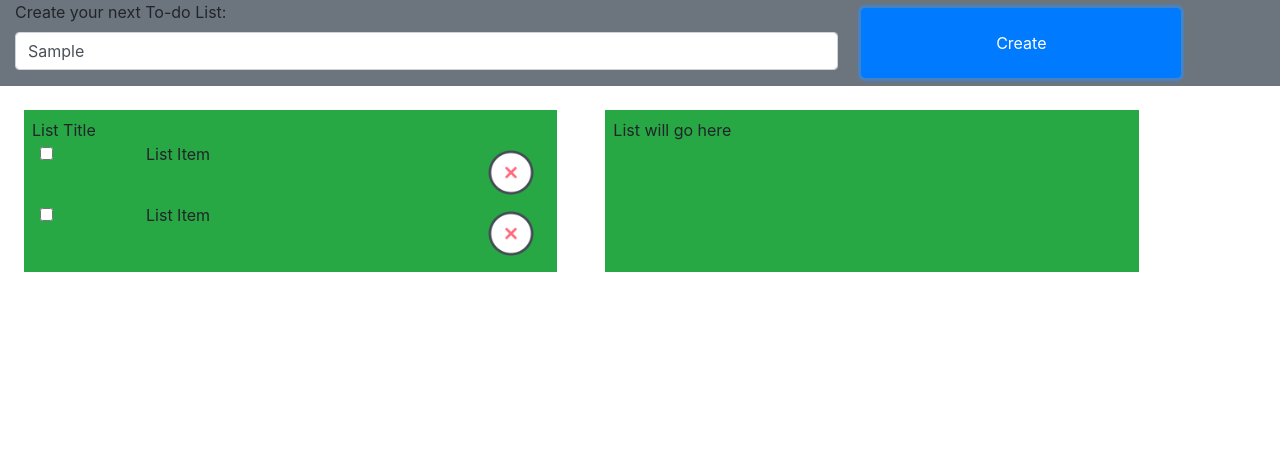
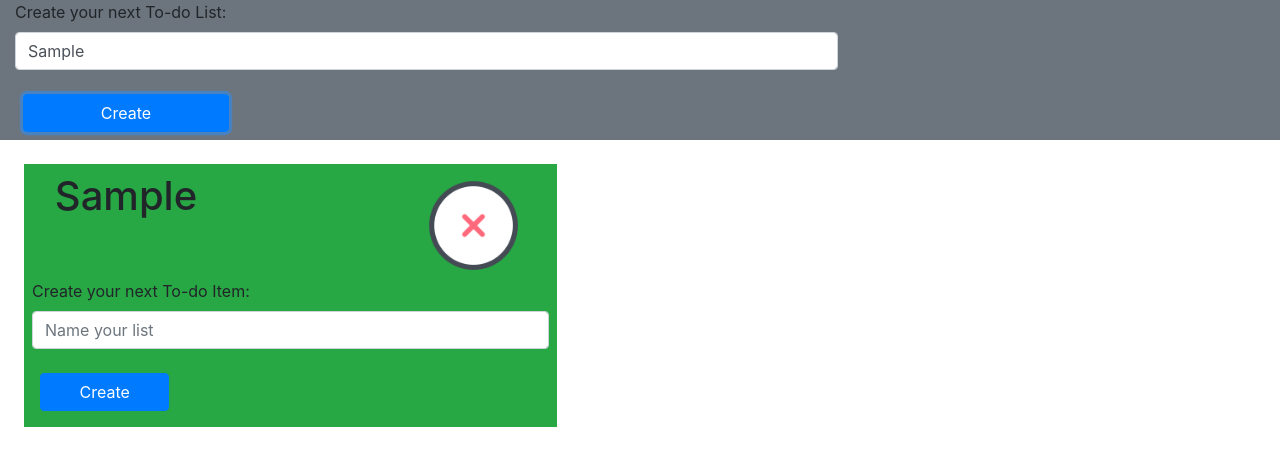
Before and after one commit to SkylerCrangle/myTaskMaster, a plain HTML site: page index.html in a window 1280 px wide. Both pictures are taken after typing "Sample" into the empty fields and a click on the button "Create". Drawn offline with nearby package versions, Linux system fonts and the light colour scheme.

Commit message:
adding lists and adding items working

```diff
--- a/app/Controllers/ListController.js
+++ b/app/Controllers/ListController.js
@@ -1,14 +1,47 @@
 import ListService from "../Services/ListService.js";
+import _store from "../store.js"
 
 //TODO Don't forget to render to the screen after every data change.
-function _drawLists() {}
+function _drawLists() {
+  let screenLists = _store.State.lists
+  let screenElem = document.getElementById("listRow")
+  let template = ""
+  screenLists.forEach(list => {
+    template += list.Template
+  })
+  screenElem.innerHTML = template
+
+}
+
+
 
 //Public
 export default class ListController {
   constructor() {
+    console.log("list controller")
     //NOTE: After the store loads, we can automatically call to draw the lists.
     _drawLists();
   }
 
   //TODO: Your app will need the ability to create, and delete both lists and listItems
+
+  createList(event) {
+    event.preventDefault()
+    let listName = event.target.nameYourList.value
+    //let text = formData.input.value
+    console.log(listName)
+    let newList = {
+      listNameModel: listName
+    }
+    ListService.createList(newList)
+    _drawLists()
+
+  }
+
+  addItem(event, id) {
+    event.preventDefault()
+    ListService.addItem(event, id)
+    _drawLists()
+
+  }
 }
--- a/app/Models/List.js
+++ b/app/Models/List.js
@@ -2,9 +2,86 @@ import { generateId } from "../utils.js";
 
 export default class List {
   constructor(data) {
+    //console.log("models list")
     //TODO Your constructor takes in a data object that should have the properties you need to create your list here is a freebie, it will set the id its provided, or if that is undefined it will create a new one (this is an alternative to object destructuring)
+    this.listName = data.listNameModel;
     this.id = data.id || generateId();
+    this.items = data.items || []
   }
   //Be sure to add the methods needed to create the view template for this model
   //For starting out, your tasks may be strings alone, but later you may wish to turn them into full objects, that will be up to you
+
+
+
+
+
+  // get Template() {
+  //   return /*html*/`
+  //   <div class="row">
+  //     <div class="col-5 bg-success p-2 m-4">
+
+  //       <div class="row">
+  //         <div class="col-12" id="idListTitle">'${this.listName}'</div>
+  //       </div>
+  //   `
+  // }
+
+  get ListItems() {
+    let template = ""
+    this.items.forEach(item => {
+      // template += item.Template
+      template += `<div class="row justify-content-around">
+
+      <div class="col-2">
+        <div class="form-check">
+        <input class="form-check-input" type="checkbox" id="defaultCheck1">
+        <label class="form-check-label" for="defaultCheck1">
+        </label>
+        </div>
+      </div>
+
+      <div class="col-7" id="idListItem"> ${item}</div>
+
+      <div class="col-2">
+        <img class="img-fluid p-1" src="./deleteimg.png" alt="" onclick="">
+      </div>
+
+    </div>
+
+      `
+    })
+    return template
+  }
+
+  get Template() {
+    return /*html*/`
+    <div class="row">
+
+    <div class="col-5 bg-success p-2 m-4">
+
+      <div class="row justify-content-around">
+        <h1 class="col-7" id="idListTitle">${this.listName}</h1>
+        <img class="img-fluid col-3" src="./deleteimg.png" alt="" onclick="">
+        <div class="col-12">
+          <form onsubmit="app.listController.addItem(event, '${this.id}')">
+            <div class="form-group">
+              <label for="nameYourItem">Create your next To-do Item:</label>
+              <input type="text" name="nameYourItem" class="form-control" placeholder="Name your list">
+            </div>
+            <button class="m-2 col-3 btn btn-primary" type="submit">Create</button>
+          </form>
+        </div>
+      </div>
+      <div>${this.ListItems}</div>
+      </div>
+
+      </div>
+
+
+`
+  }
+
+
+
+
 }
--- a/app/Services/ListService.js
+++ b/app/Services/ListService.js
@@ -1,7 +1,31 @@
 import List from "../Models/List.js";
+import _store from "../store.js";
+
+//let testList = new List();
 
 //Public
 class ListService {
+  constructor() {
+    console.log("list service")
+  }
+
+  createList(object) {
+    let newList = new List(object)
+    _store.State.lists.push(newList)
+    console.log(_store.State.lists)
+
+  }
+
+  addItem(event, idList) {
+    let newItem = event.target.nameYourItem.value
+    console.log(newItem)
+    let addItem = _store.State.lists.find(list => list.id === idList)
+    addItem.items.push(newItem)
+    console.log(_store.State.lists)
+  }
+
+
+
   //TODO  Here is where we handle all of our business logic,
   //given the information you need in the controller,
   //what methods will you need to do when this class is first 'constructed'?
--- a/index.html
+++ b/index.html
@@ -14,19 +14,53 @@
   <main class="container-fluid">
     <header class="row bg-secondary">
       <div class="col-8 bg-secondary" id="makeYourList">
-        <div class="form-group">
-          <label for="nameYourList">Create your next To-do List:</label>
-          <input type="text" name="nameYourList" id="" class="form-control" placeholder="Name your list">
+
+        <!-- <form class="form-inline" onsubmit="app.listController.createList(event)">
+          <div class="form-group mb-2">
+            <label for="staticEmail2" class="sr-only">Email</label>
+            <input type="text" readonly class="form-control-plaintext" id="staticEmail2" value="email@example.com">
+          </div>
+          <div class="form-group mx-sm-3 mb-2">
+            <label for="inputPassword2" class="sr-only">Password</label>
+            <input type="test" class="form-control" id="inputPassword2" placeholder="Password">
+          </div>
+          <button type="submit" class="btn btn-primary mb-2">Confirm identity</button>
+        </form> -->
+
+        <form onsubmit="app.listController.createList(event)">
+          <div class="form-group">
+            <label for="nameYourList">Create your next To-do List:</label>
+            <input type="text" name="nameYourList" class="form-control" placeholder="Name your list">
+          </div>
+          <button class="m-2 col-3 btn btn-primary" type="submit">Create</button>
+        </form>
+      </div>
+    </header>
+
+
+    <div id="listRow">
+      <!-- this is a list -->
+      <div class="row">
+
+        <div class="col-5 bg-success p-2 m-4">
+
+          <div class="row justify-content-around">
+            <h1 class="col-7" id="idListTitle">List Title</h1>
+            <img class="img-fluid col-3" src="./deleteimg.png" alt="" onclick="">
+            <div class="col-12">
+              <form onsubmit="">
+                <div class="form-group">
+                  <label for="nameYourItem">Create your next To-do Item:</label>
+                  <input type="text" name="nameYourItem" class="form-control" placeholder="Name your list">
+                </div>
+                <button class="m-2 col-3 btn btn-primary" type="submit">Create</button>
+              </form>
+            </div>
+          </div>
+
+
         </div>
-      </div>
-      <button class="m-2 col-3 btn btn-primary">Create</button>
-    </header>
-    <div class="row">
-      <div class="col-5 bg-success p-2 m-4">
-        <div class="row">
-          <div class="col-12">List Title</div>
-        </div>
-
+        <!-- end -->
 
         <div class="row justify-content-around">
           <div class="col-2">
@@ -37,28 +71,13 @@
             </div>
 
           </div>
-          <div class="col-7"> List Item</div>
-          <div class="col-2">
-            <img class="img-fluid p-1" src="./deleteimg.png" alt="">
-          </div>
-        </div>
-
-        <div class="row justify-content-around">
-          <div class="col-2">
-            <div class="form-check">
-              <input class="form-check-input" type="checkbox" value="" id="defaultCheck1">
-              <label class="form-check-label" for="defaultCheck1">
-              </label>
-            </div>
-          </div>
-          <div class="col-7"> List Item</div>
+          <div class="col-7" id="idListItem"> List Item</div>
           <div class="col-2">
             <img class="img-fluid p-1" src="./deleteimg.png" alt="">
           </div>
         </div>
 
       </div>
-      <div class="col-5 bg-success p-2 m-4">List will go here</div>
     </div>
 
   </main>
```
